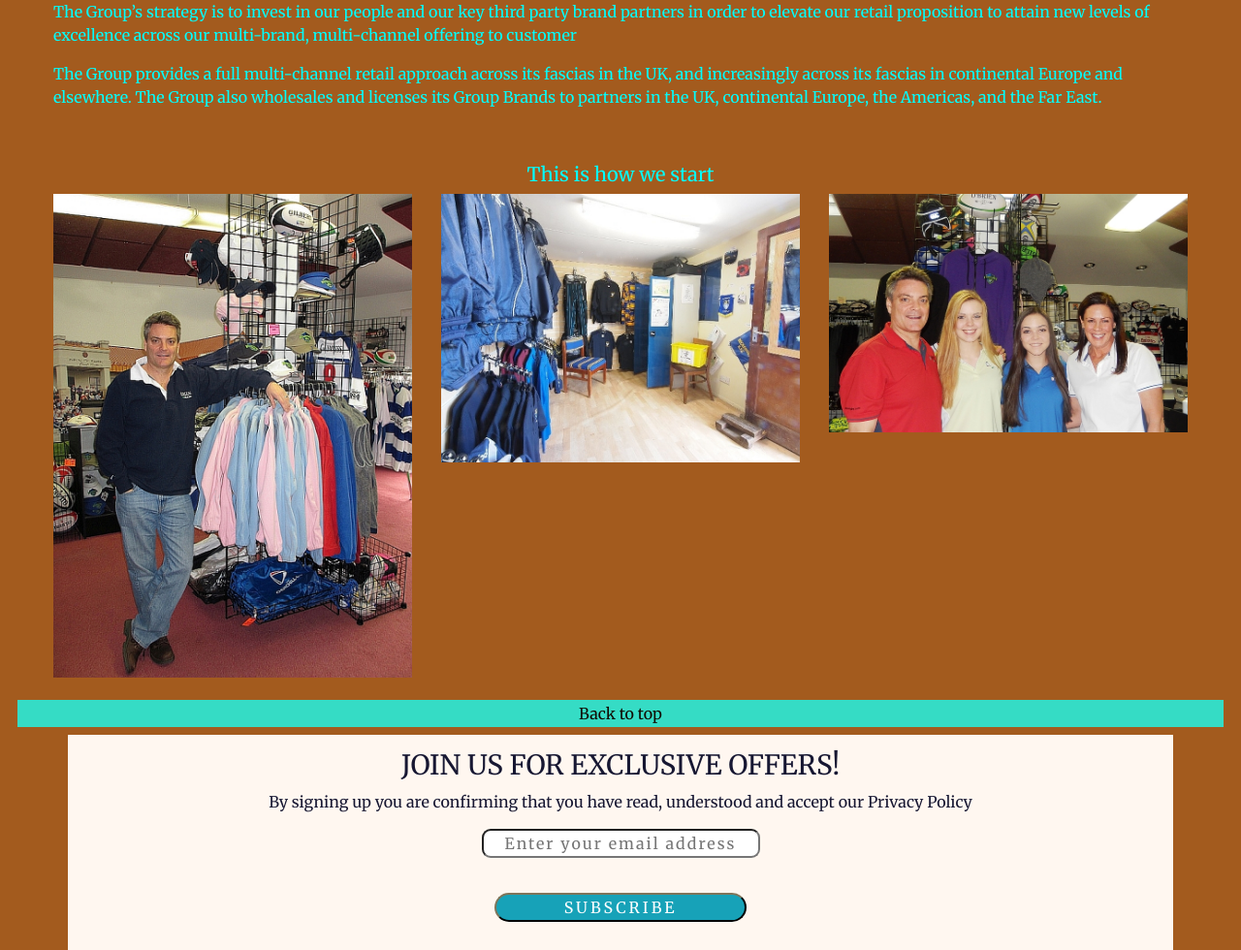
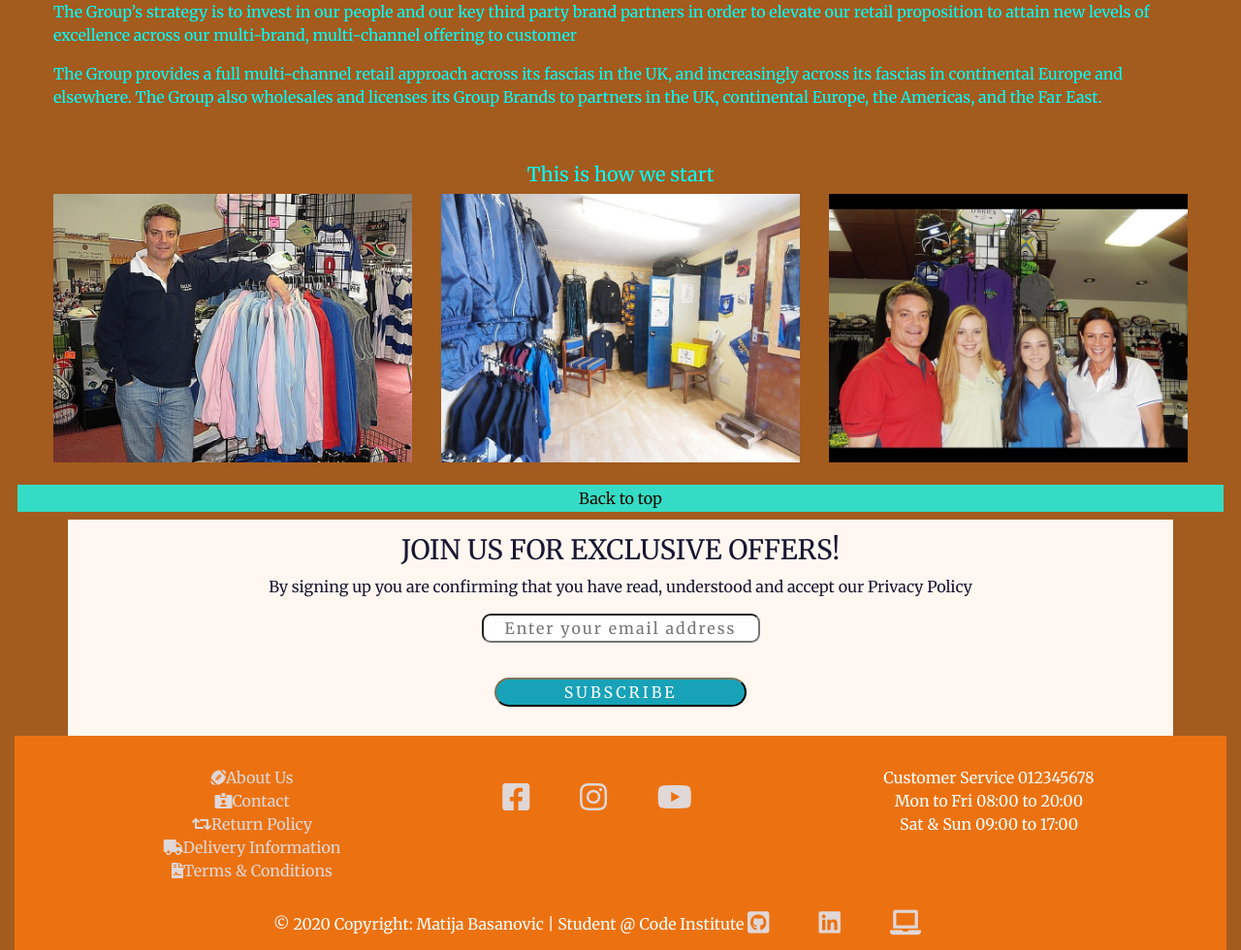
Before and after one commit to MatijaBas/rugby-shop, a Django app: page / in a window 1280 px wide. Shown: the part 1216-2196 px from the top of the page at 97% size. Run offline with Django 3.2, Linux system fonts and the light colour scheme; parts of the project's set-up code (start-up, migrations or seed data) failed here and were passed over; some libraries are stand-ins or nearby versions.

Commit message:
added pictures to indeh.html/ about us

```diff
--- a/accounts/templates/index.html
+++ b/accounts/templates/index.html
@@ -119,13 +119,13 @@
 						<h5 class="text-center">This is how we start</h5>
 						<div class="row">
 							<div class="col">
-								<img class="img-fluid" src="{% static 'img/Opening_photo.jpg' %}" alt="About the owner image">
+								<img class="img-fluid" src="{% static 'img/Opening_photo1.jpg' %}" alt="About the owner image">
 							</div>
 								<div class="col">
 									<img class="img-fluid" src="{% static 'img/opening2.jpg' %}" alt="About the owner image">
 							</div>
 									<div class="col">
-										<img class="img-fluid" src="{% static 'img/Opening3.jpg' %}" alt="About the owner image">
+										<img class="img-fluid" src="{% static 'img/Opening3a.jpg' %}" alt="About the owner image">
 							</div>
 									</div>
 								</div>
--- a/static/css/custom.css
+++ b/static/css/custom.css
@@ -159,6 +159,10 @@ caption p {
     padding: 15px;
     margin: 15px;
     background-color: white;
+    margin-bottom: 30px;
+}
+
+.panel_default {
     margin-bottom: 30px;
 }
 
```
Also changed, not shown: static/img/Opening3.jpg (deleted), static/img/Opening3a.jpg (added), static/img/Opening_photo.jpg (deleted), static/img/Opening_photo1.jpg (added).
